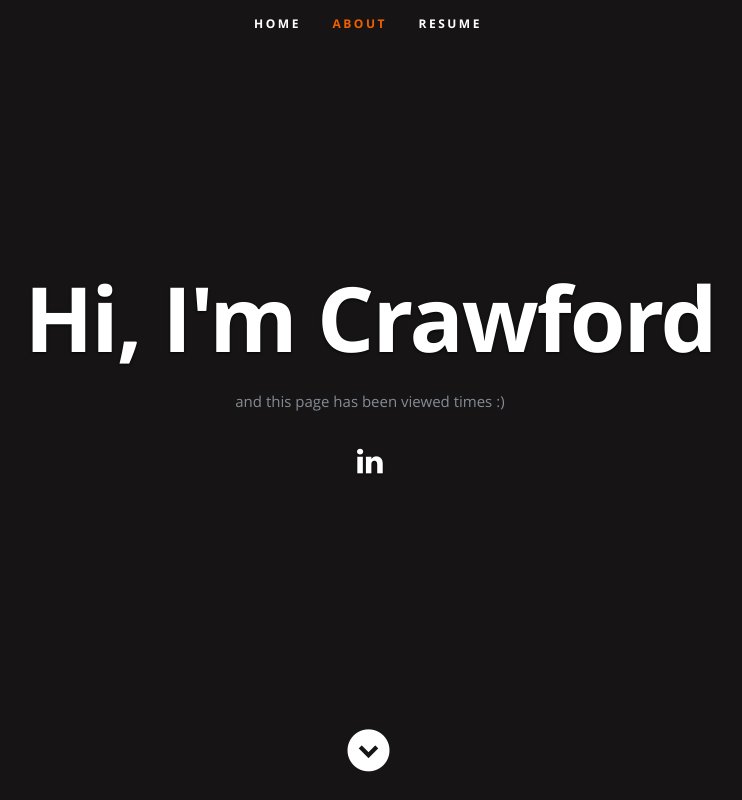
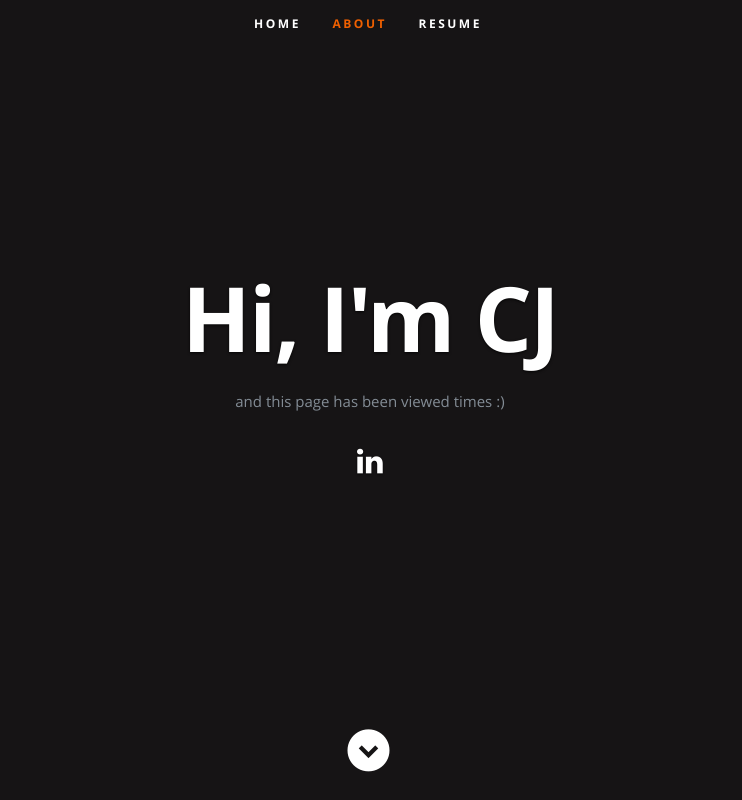
Before and after one commit to Cfredrick2/Azure-resume, a plain HTML site: page frontend/index.html in a window 1280 px wide. Shown: the top 800 px of the page, without its empty margins (272-1014 px from the left). Drawn offline with nearby package versions, Linux system fonts and the light colour scheme; no server answers.

Commit message:
Update to html

```diff
--- a/frontend/index.html
+++ b/frontend/index.html
@@ -54,7 +54,7 @@
 
       <div class="row banner">
          <div class="banner-text">
-            <h1 class="responsive-headline">Hi, I'm Crawford</h1>
+            <h1 class="responsive-headline">Hi, I'm CJ</h1>
 
             <p>and this page has been viewed <a id="counter"></a> times :) </p>
             <ul class="social">
```
